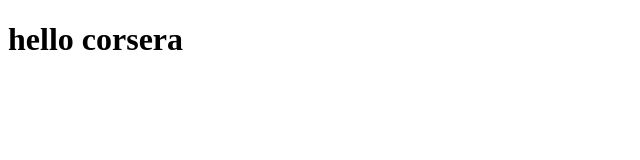
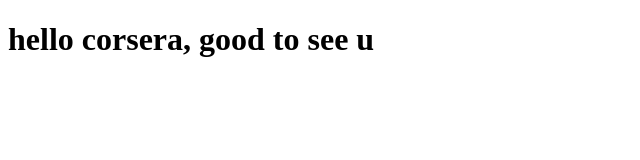
Before and after one commit to mushahidjatoi/coursera-test, a plain HTML site: page site/index.html in a window 1280 px wide. Shown: the whole page, without its empty margins (0-640 px from the left). Drawn offline with Linux system fonts and the light colour scheme.

Commit message:
small change.

```diff
--- a/site/index.html
+++ b/site/index.html
@@ -6,6 +6,6 @@
 	<title>hello corsera</title>
 </head>
 <body>
-<h1>hello corsera</h1>
+<h1>hello corsera, good to see u</h1>
 </body>
 </html>
```
Also changed, not shown: 1 other file.
